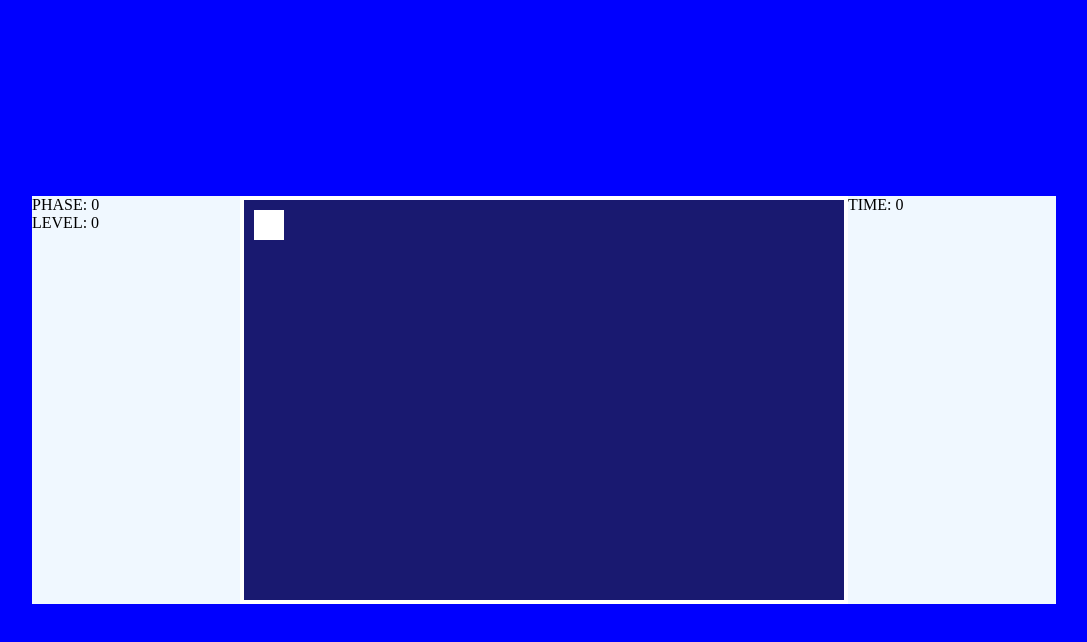
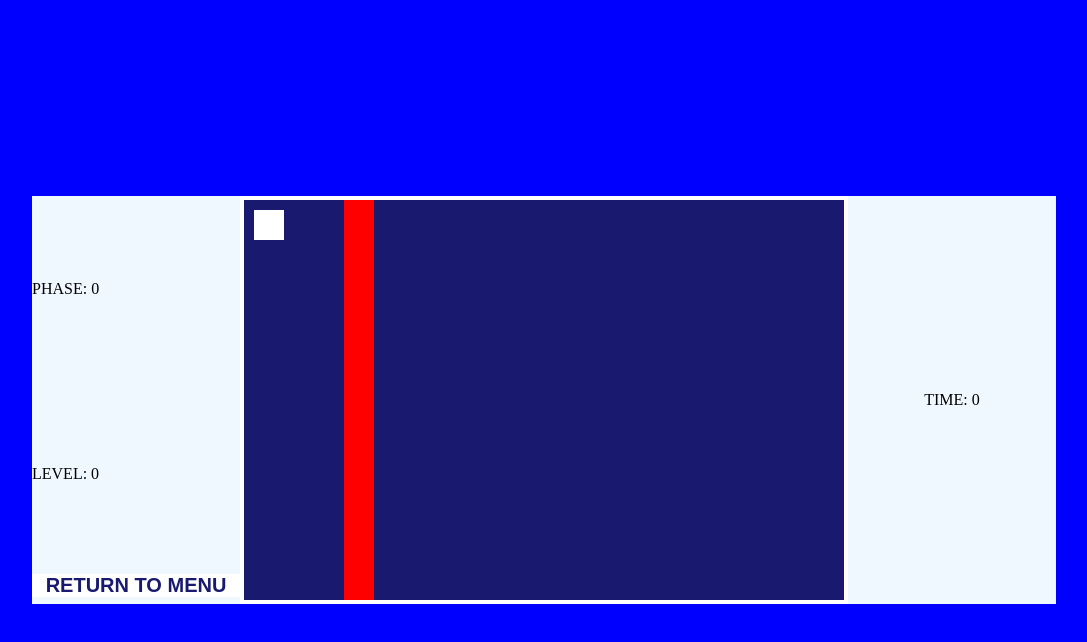
Before and after one commit to Manion-sebastian/Safe-Space, a plain HTML site: page index.html in a window 1280 px wide. Both pictures are taken after a click on the button "PLAY". Shown: the whole page, without its empty margins (96-1183 px from the left). Drawn offline with Linux system fonts and the light colour scheme.

```diff
--- a/css/styles.css
+++ b/css/styles.css
@@ -34,10 +34,19 @@
 
 #left-aside, #right-aside  {
     background-color: aliceblue;
+    display: grid;
+    justify-content: center;
+    align-items: center;
 }
 
 #left-aside {
     grid-area: left;
+    grid-template-columns: 1fr;
+    grid-template-rows: 1fr 1fr .2fr;
+    grid-template-areas:    "phase"
+                            "level"
+                            'button'
+
 }
 
 #right-aside {
@@ -75,8 +84,22 @@
     display: none;
 }
 
+#asideMenuButton {
+    /* display: none; */
+    grid-area: button;
+}
+
+
 .optionsMenu {
     display: none;
+}
+
+.phase {
+    grid-area: phase;
+}
+
+.level {
+    grid-area: level;
 }
 
 
--- a/index.html
+++ b/index.html
@@ -20,19 +20,20 @@
         <h1>MUSIC: <span class="mSpan">ON</span></h1>
         <h1>DEATHLESS MODE: <span class="dSpan">OFF</span></h1>
         <h1>ENDLESS MODE: <span class="eSpan">TBA</span></h1>
-        <button class="mainMenuButton">MAIN MENU</button>
+        <button id="mainMenuButton">MAIN MENU</button>
     </div>
-    <div class="instructionsMenu">
+    <div class="instructionsMenu" >
         <H1>WELCOME TO THE PILLAR TOWER</H1>
         <H3>THE CONTROLS ARE SIMPLE</H3>
         <H3>[W] to go up [A] to go left [S] tp go down [D] to go right</H3>
-        <button class="mainMenuButton">MAIN MENU</button>
+        <button id="mainMenuButton">MAIN MENU</button>
 
     </div>
     <div class="screen">
         <aside id="left-aside">
             <div class="phase">PHASE: <span>0</span></div>
             <div class="level">LEVEL: <span>0</span></div>
+            <button id="asideMenuButton">RETURN TO MENU</button>
         </aside>
         <canvas></canvas>
         <aside id="right-aside">
--- a/scripts/main.js
+++ b/scripts/main.js
@@ -13,7 +13,8 @@
 const startButton = document.getElementById('play')
 const optionButton = document.getElementById('options')
 const instructionButton = document.getElementById('inst')
-const mainMenuButton = document.querySelector('.mainMenuButton')
+const mainMenuButton = document.querySelector('#mainMenuButton')
+const asideMenuButton = document.querySelector('#asideMenuButton')
 
 // Anon
 
@@ -54,7 +55,8 @@
 // was this needed?
 class Pillar extends Player {
     constructor(x, y, width, height, color) {
-        super(x, y, width, height, color)
+        super(x, y, width, height)
+        this.color = color
 
 
     }
@@ -69,15 +71,18 @@
 
 // Object Init Farm
 
+const pillar1 = new Pillar(100, 0, 30, screen.height, 'red')
 const dot = new Player(10, 10, 30, 30, 'white')
 // const bob = new Player(50, 50, 20, 20, 'red')
 
 // Named Functions
 
 function startOptions() {
+    let inPlay = false
     startMenu.style.display = "grid"
     startButton.addEventListener('click', () => {
         startMenu.style.display = 'none'
+        inPlay = true
         game()
     })
 
@@ -91,29 +96,38 @@
         startMenu.style.display = 'none'
     })
 
-    mainMenuButton.addEventListener('click', () => {
-        // not working, dont know why. figure out tomorrow.
+    const menuReturn = document.querySelectorAll('#mainMenuButton')
+    menuReturn.forEach( button => {
+        button.addEventListener('click', () => {
+            startMenu.style.display = 'grid'
+            instructionMenu.style.display = 'none'
+            optionMenu.style.display = 'none'
+        })
+    })
+
+}
+// maybe a pause function
+function game() {
+    const game = setInterval(gameloop, 60)
+    asideMenuButton.addEventListener('click', () => {
+        ctx.clearRect(0,0, canvas.width, canvas.height)
+        clearInterval(game)
         startMenu.style.display = 'grid'
-        instructionMenu.style.display = 'none'
-        optionMenu.style.display = 'none'
+
     })
 }
 
-// can be done better
-function game() {
-    setInterval(gameloop, 60)
-}
 
-// should be init as anon inside game() not its own.
 function gameloop() {
     ctx.clearRect(0,0, canvas.width, canvas.height)
     dot.render()
-    // bob.render()
+    pillar1.render()
+    // detectHit(dot, pillar1)
 }
 
-// add diagonal movement. -- requires pythag. make an internal function to calculate.
+// add diagonal movement. -- requires pythag. make an internal function to calculate. STRETCH
 function movementHandler(e) {
-    // const currentDirection = false dash
+    // const currentDirection = false dash STRETCH
     const speed = 10
     switch (e.key) {
         case('w'):
@@ -134,7 +148,7 @@
 
 // not adapted to this game currently.
 
-function detectHit() {
+// function detectHit(player, enemy) {
     // collision detection
         // dot has a constant check output of location.
         // to save on logic the collision could be determined at the point of init for the pillars
@@ -151,7 +165,23 @@
     //     ogre.alive = false
     //     statusDisplay.innerText = 'You killed Shrek!'
     // }
-}
+
+//     const playerY = this.player.y + this.player.height
+//     const playerX = this.player.x + this.player.width
+
+//     const pillarY = this.enemy.y + this.enemy.height
+//     const pillarX = this.enemy.x + this.enemy.width
+
+//     if (playerY >= this.Pillar.y && playerY <= pillarY) {
+//         if (playerX >= this.Pillar.x && playerX <= pillarX) {
+//             this.Player.alive = false
+
+//         }
+//     }
+//     if(this.Player.alive = false) {
+//         console.log('working, dot is dead.')
+//     }
+// }
 
 
 
```
